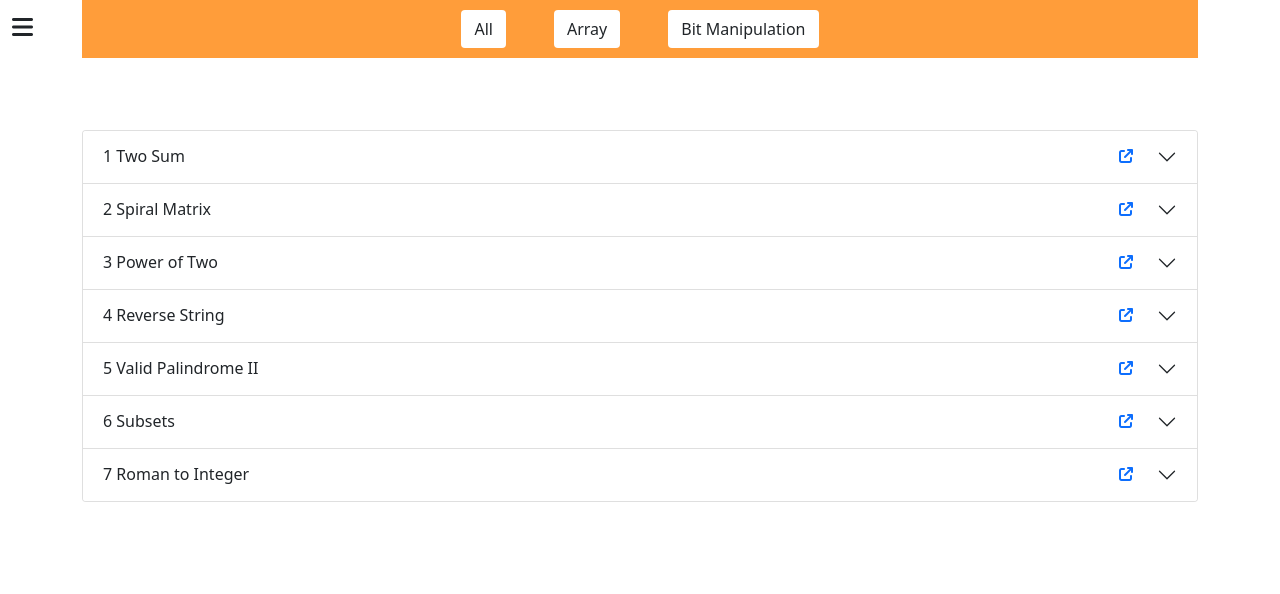
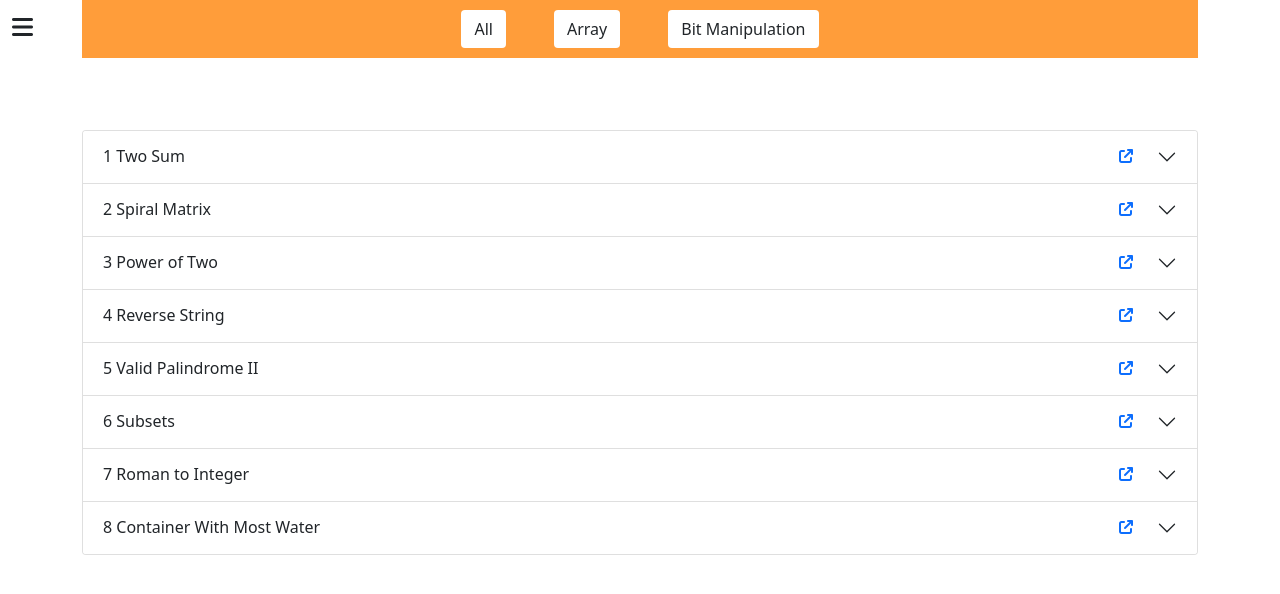
Before and after one commit to MRIDUL-MB/dsa_web, a React (Create React App) app: page / in a window 1280 px wide. Shown: the top 594 px of the page. Built offline with nearby package versions, Linux system fonts and the light colour scheme.

Commit message:
Update Data.js

```diff
--- a/src/data/Data.js
+++ b/src/data/Data.js
@@ -181,4 +181,40 @@ public:
            }
       };`,
     },
+
+
+    {
+        id: 7,
+        topic: ['Array','Greedy','Two pointer'],
+        question: 'Container With Most Water',
+        link: 'https://leetcode.com/problems/container-with-most-water/',
+        sol: `class Solution {
+            public:
+                int maxArea(vector<int>& height) {
+
+                    int maxArea = 0;
+
+                    int n = height.size();
+                    int p1 = 0;
+                    int p2 = n-1;
+
+                    while(p1<p2){
+
+                        int temp_area = min(height[p1],height[p2]) * abs(p1-p2);
+                        maxArea = max(maxArea, temp_area);
+
+
+                        if(height[p1]<=height[p2]){
+                            p1++;
+                        }
+                        else if(height[p1]>height[p2]){
+                            p2--;
+                        }
+
+                    }
+
+                    return maxArea;
+                }
+            };`,
+      },
   ];
```
Lines whose indentation alone changed are shown as unchanged.
